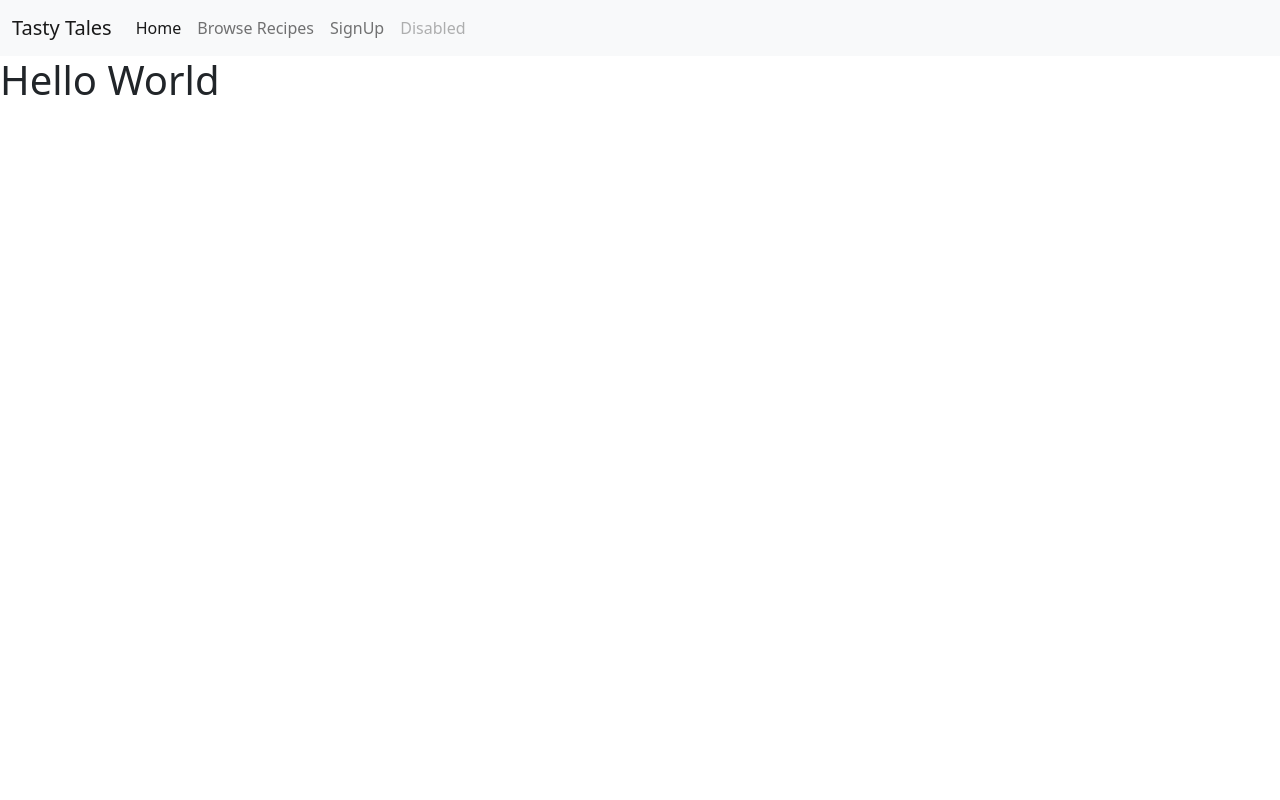
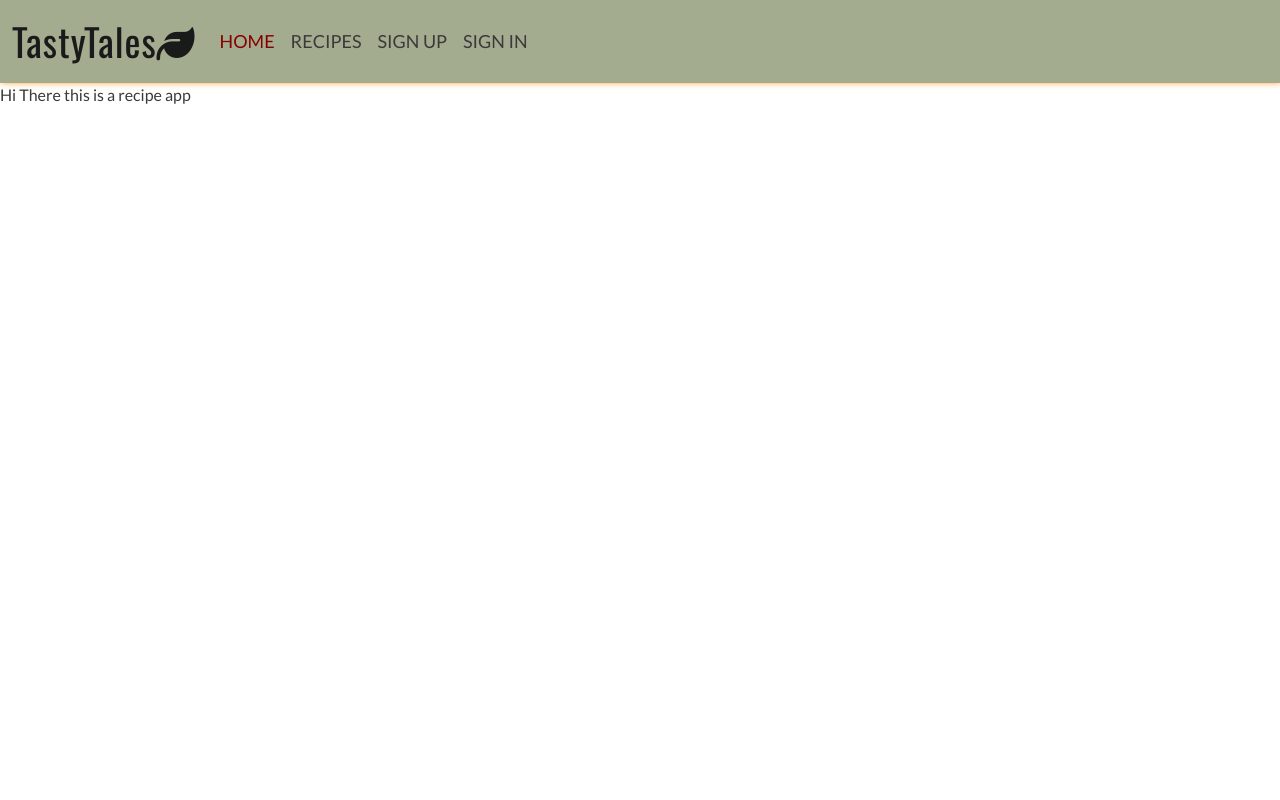
Before and after one commit to gayatrig19/tasty-tales-website-pp4, a Django app: page / in a window 1280 px wide. Run offline with Django 4.2, Linux system fonts and the light colour scheme; some libraries are stand-ins or nearby versions.

Commit message:
Add styles to logo and navigation menu in nav bar

```diff
--- a/static/css/style.css
+++ b/static/css/style.css
@@ -0,0 +1,64 @@
+* {
+    margin: 0;
+    padding: 0;
+    border: none;
+    box-sizing: border-box;
+}
+
+html {
+    height: 100%;
+}
+
+body {
+    font-family: Lato, sans-serif;
+    font-weight: 450;
+    color: #3a3a3a;
+    background-color: white;
+    min-height: 100%;
+    display: flex;
+    flex-direction: column;
+}
+
+/* Headings */
+h1, h2, h3, h4, h5, h6 {
+    font-family: Oswald, sans-serif;
+    letter-spacing: 1.5px;
+    color: #191a1a;
+}
+
+/* Navbar */
+.navbar {
+    background-color: rgb(164, 172, 143);
+    box-shadow: 1px -1px 7px 0 darkorange;
+}
+
+/* Logo */
+.navbar-brand {
+    font-family: Oswald, sans-serif;
+    font-style: bold;
+    font-size: 38px;
+    letter-spacing: 1px;
+    color: #191a1a;
+    font-weight: 400;
+}
+
+.navbar-brand:hover {
+    color: #850000;
+}
+
+a.nav-link {
+    color:#3a3a3a;
+    font-family: Lato, sans-serif;
+    font-size: 18px;
+    font-weight: 500;
+}
+
+.navbar-nav .nav-link.active,
+.navbar-nav .nav-link.show  {
+    color: #850000;
+}
+
+.nav-link:hover {
+    font-weight: bold;
+    color: #850000;
+}
--- a/templates/base.html
+++ b/templates/base.html
@@ -1,4 +1,5 @@
 {% load static %}
+
 <!DOCTYPE html>
 <html lang="en">
 
@@ -6,22 +7,32 @@
     <meta charset="UTF-8">
     <meta name="viewport" content="width=device-width, initial-scale=1.0">
     <meta name="description" content="Tasty Tales! A recipe blog website from food-loving people from all around the globe who love to explore, taste and cook variety of recipes">
-    <meta name="keywords" content="blog, food, cooking, recipes, delicacy, delicious, cuisine, explore global cuisines, food-loving, recipes around globe, culinary experience, share">
+    <meta name="keywords" content="blog, food, cooking, recipes, delicacy, delicious, cuisine, explore global cuisines, food-loving, recipes around globe, culinary experience, share, recipe-sharing">
     <meta name="author" content="Tasty Tales">
 
     <!-- Bootstrap css/js CDN links -->
     <link rel="stylesheet" href="https://cdnjs.cloudflare.com/ajax/libs/bootstrap/5.2.3/css/bootstrap.min.css" integrity="sha512-SbiR/eusphKoMVVXysTKG/7VseWii+Y3FdHrt0EpKgpToZeemhqHeZeLWLhJutz/2ut2Vw1uQEj2MbRF+TVBUA==" crossorigin="anonymous" referrerpolicy="no-referrer" />
     <script src="https://cdnjs.cloudflare.com/ajax/libs/bootstrap/5.2.3/js/bootstrap.min.js" integrity="sha512-1/RvZTcCDEUjY/CypiMz+iqqtaoQfAITmNSJY17Myp4Ms5mdxPS5UV7iOfdZoxcGhzFbOm6sntTKJppjvuhg4g==" crossorigin="anonymous" referrerpolicy="no-referrer"></script>
 
+    <!-- Font Awesome link -->
+    <script src="https://kit.fontawesome.com/eed8f7b915.js" crossorigin="anonymous"></script>
+
+    <!-- Google Fonts CSS -->
+    <link rel="preconnect" href="https://fonts.googleapis.com">
+    <link rel="preconnect" href="https://fonts.gstatic.com" crossorigin>
+    <link href="https://fonts.googleapis.com/css2?family=Lato:wght@300;400&family=Oswald:wght@300;400;500&display=swap" rel="stylesheet">
+
     <!-- Custom CSS link -->
     <link rel="stylesheet" href="{% static 'css/style.css' %}">
-
 
     <title>Tasty Tales - {% block title %}{% endblock %}</title>
 </head>
 
 <body>
     {% include 'includes/header.html' %}
-    <h1>Hello World</h1>
+    <p>Hi There this is a recipe app</p>
+
+
+
 </body>
 </html>
--- a/templates/includes/header.html
+++ b/templates/includes/header.html
@@ -1,8 +1,10 @@
+{% load static %}
+
 <header>
-    <nav class="navbar navbar-expand-lg bg-light">
+    <nav class="navbar navbar-expand-lg">
         <div class="container-fluid">
-          <!-- Logo -->
-          <a class="navbar-brand" href="#">Tasty Tales</a>
+        <!-- Logo -->
+          <a class="navbar-brand" href="#">TastyTales<i class="fa-solid fa-leaf"></i></a>
           <button class="navbar-toggler" type="button" data-bs-toggle="collapse" data-bs-target="#navbarNav" aria-controls="navbarNav" aria-expanded="false" aria-label="Toggle navigation">
             <span class="navbar-toggler-icon"></span>
           </button>
@@ -10,16 +12,16 @@
           <div class="collapse navbar-collapse" id="navbarNav">
             <ul class="navbar-nav">
               <li class="nav-item">
-                <a class="nav-link active" aria-current="page" href="#">Home</a>
+                <a class="nav-link active" aria-current="page" href="{% url 'index' %}">HOME</a>
               </li>
               <li class="nav-item">
-                <a class="nav-link" href="#">Browse Recipes</a>
+                <a class="nav-link" href="#">RECIPES</a>
               </li>
               <li class="nav-item">
-                <a class="nav-link" href="#">SignUp</a>
+                <a class="nav-link" href="#">SIGN UP</a>
               </li>
               <li class="nav-item">
-                <a class="nav-link disabled">Disabled</a>
+                <a class="nav-link" href="#">SIGN IN</a>
               </li>
             </ul>
           </div>
```
